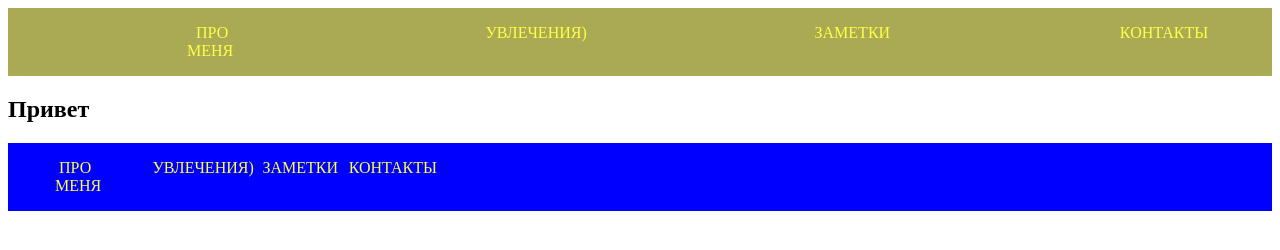
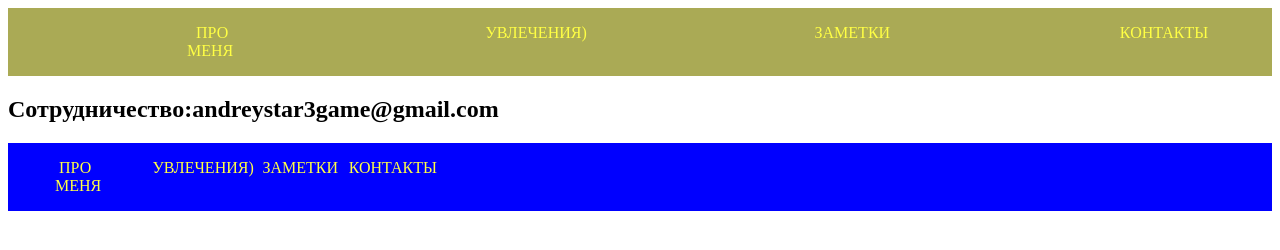
Before and after one commit to Aquiveryt/Aquiveryt.github.io, a plain HTML site: page contacts.html in a window 1280 px wide. Shown: the top 250 px of the page. Drawn offline with Linux system fonts and the light colour scheme.

Commit message:
Update contacts.html

```diff
--- a/contacts.html
+++ b/contacts.html
@@ -21,7 +21,7 @@
 	</header>
 	<main>
 		<section>
-			<h1>Привет</h1>
+			<h1>Сотрудничество:andreystar3game@gmail.com</h1>
 
 		</section>
 
```
